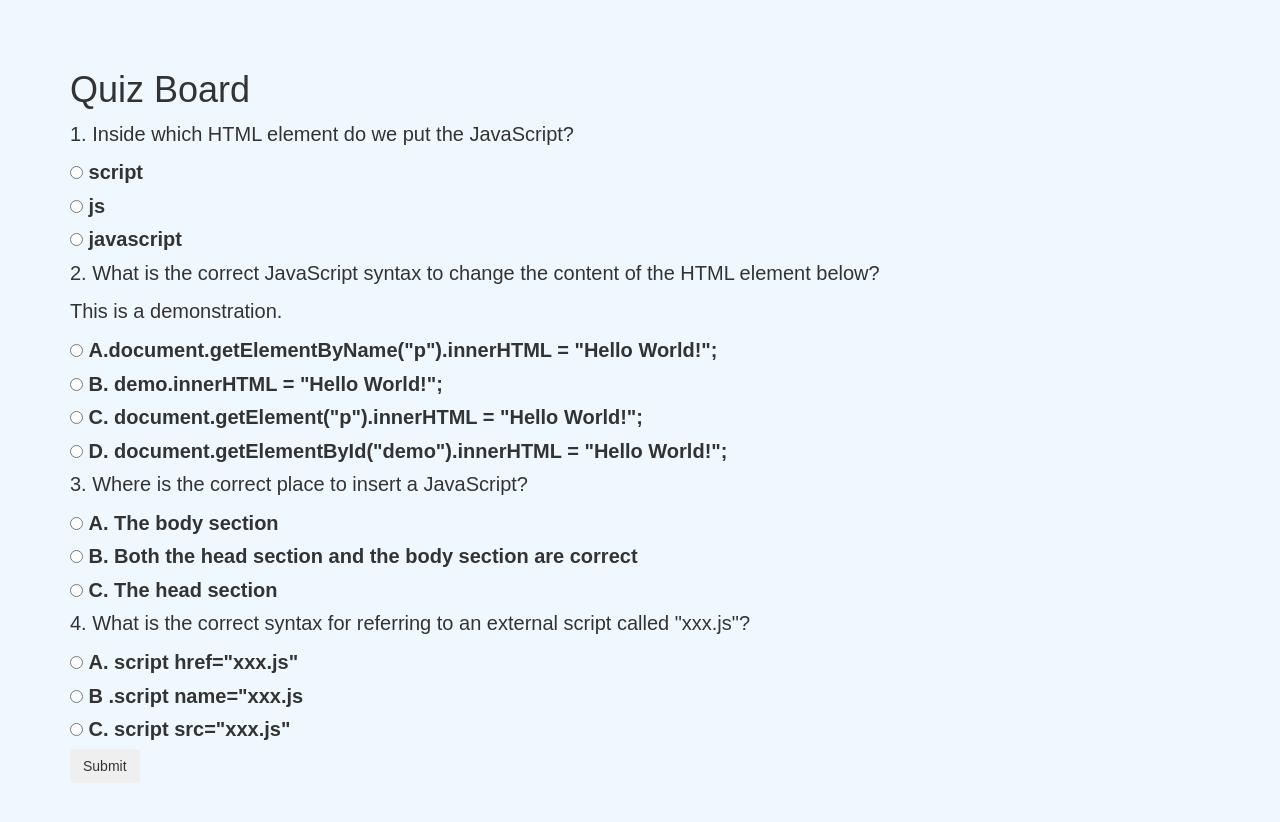
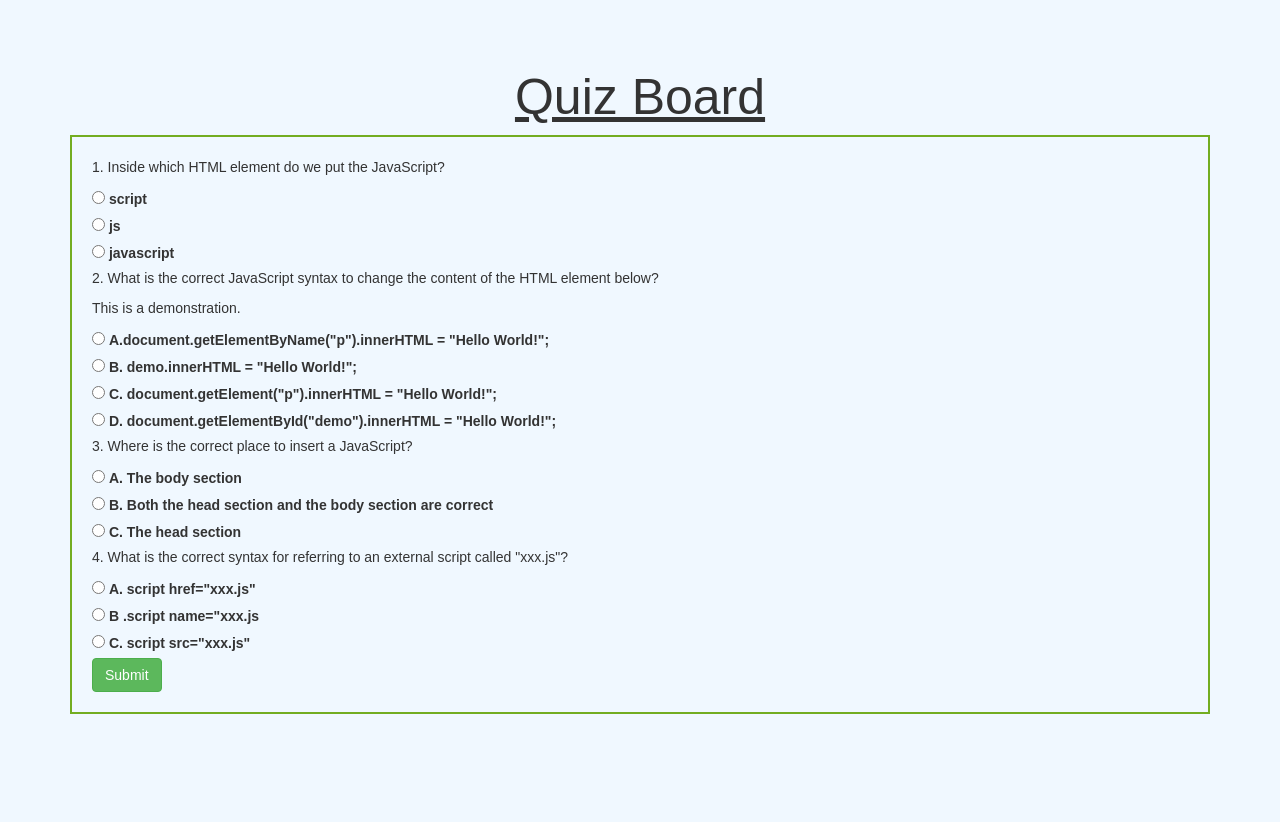
Before and after one commit to Queen-Uwitonze/Quiz-Board, a plain HTML site: page index.html in a window 1280 px wide. After the commit the page ends 800 px from the top, so only its background shows below. Drawn offline with Linux system fonts and the light colour scheme.

Commit message:
i did add border

```diff
--- a/CSS/styles.css
+++ b/CSS/styles.css
@@ -5,7 +5,19 @@
 body{
     padding: 50px;
     background-color: aliceblue;
-    font-size: 20px;
     font-family: sans-serif;
     color: #333;
+    /* border-radius: 25px; */
 }
+#quiz{
+    border: 2px solid #73AD21;
+    padding: 20px;
+    width: 100%;
+    height: 100%;
+}
+h1{
+    text-align: center;
+    text-decoration-line: underline;
+    font-size: 3em;
+    font-size: 50px;
+}
--- a/index.html
+++ b/index.html
@@ -7,11 +7,10 @@
 
     </head>
     <body>
-        <div class="container center">
+        <div class="container ">
             <form name="myform" method="post" onsubmit="return mytest()">
-
+            <h1>Quiz Board</h1>
                 <div id="quiz">
-                <h1>Quiz Board</h1>
 
                 <p class="question1">1. Inside which HTML element do we put the JavaScript?</p>
                 <div class="choice">
@@ -80,7 +79,7 @@
                         </div>
 
 
-                     <button type="submit" class="btn btn-basic">Submit</button>
+                     <button type="submit" class="btn btn-success">Submit</button>
                 </form>
             </div>
 
```
